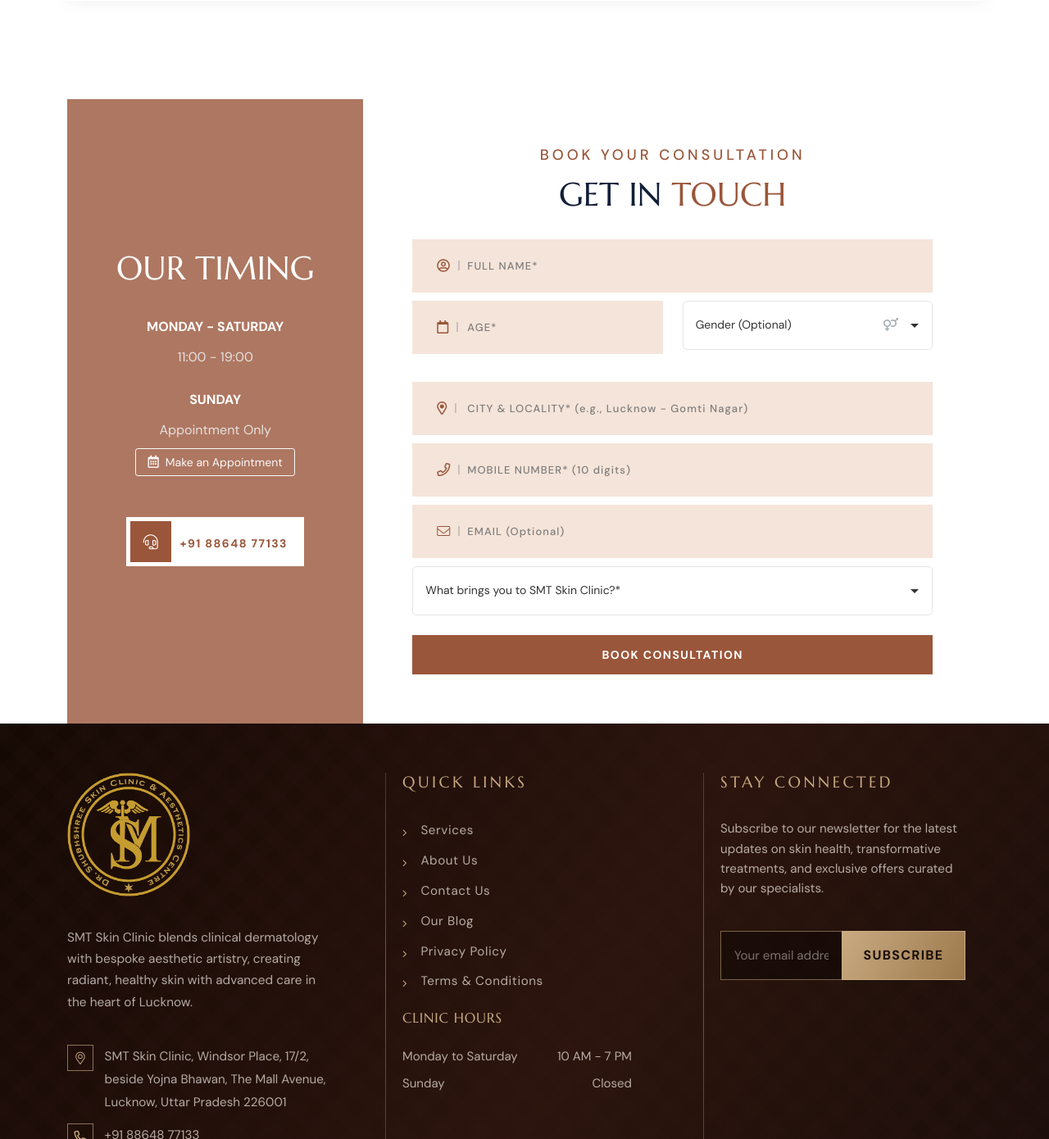
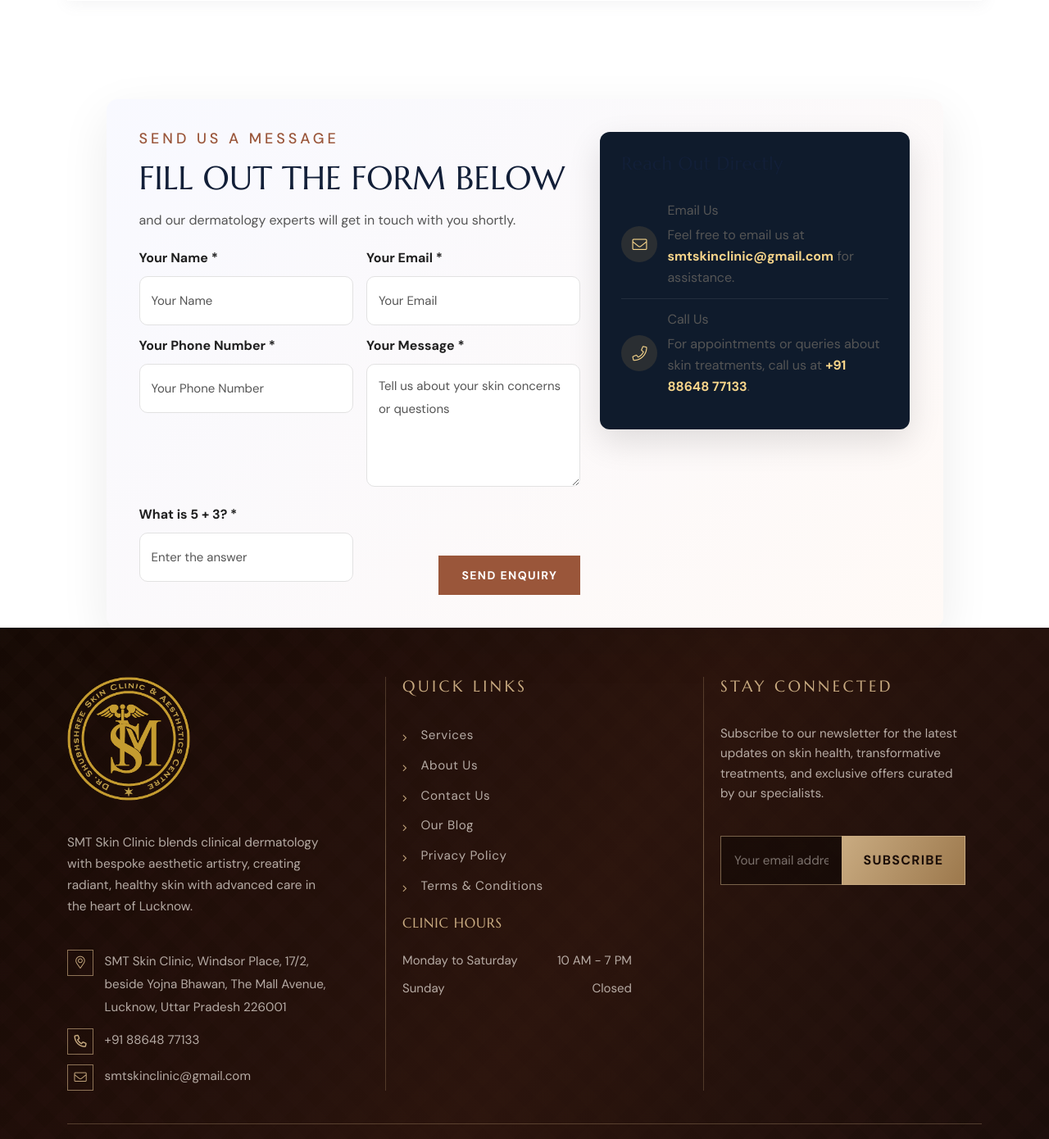
Before and after one commit to Shivam020202/subhshree-clinic, a PHP site: page / in a window 1280 px wide. Shown: the part 5110-6500 px from the top of the page at 82% size. Run offline with PHP 8.4, Linux system fonts and the light colour scheme.

Commit message:
something :)

```diff
--- a/index.php
+++ b/index.php
@@ -960,171 +960,294 @@ $page_keywords = "dermatologist lucknow, skin clinic lucknow, laser treatment lu
     </section>
 
     <!-- Contact Area -->
-    <section class="vs-cart-wrapper  ">
+    <section class="vs-cart-wrapper contact-section-modern">
         <div class="parallax" data-parallax-image="assets/img/home/contact-bg.webp"></div>
         <div class="container">
-            <div class="row gx-0">
-                <div class="col-md-auto wow fadeInUp" data-wow-delay="0.2s">
-                    <div class="info-box" data-overlay="theme" data-opacity="8">
-                        <h3 class="sec-title text-uppercase">Our Timing</h3>
-                        <div class="info-item">
-                            <h4 class="info-title">MONDAY - SATURDAY</h4>
-                            <p class="info-text">11:00 - 19:00</p>
-                        </div>
-                        <div class="info-item">
-                            <h4 class="info-title"> SUNDAY</h4>
-                            <p class="info-text mb-2">Appointment Only</p><a href="/contact.php"
-                                class="btn btn-outline-light btn-sm btn-appointment d-inline-flex align-items-center"
-                                aria-label="Make an Appointment">
-                                <i class="far fa-calendar-alt me-2" aria-hidden="true"></i>
-                                Make an Appointment
-                            </a>
-                        </div>
-                        <a href="tel:+918864877133" class="vs-btn style6"><i class="fal fa-headset"></i>+91 88648
-                            77133</a>
-                    </div>
-                </div>
-                <div class="col wow fadeInUp" data-wow-delay="0.3s">
-                    <form action="https://api.web3forms.com/submit" method="POST" class="form-style4" id="contactForm">
-                        <!-- Web3Forms Access Key -->
+            <style>
+                .contact-card {
+                    background: #fff;
+                    border-radius: 14px;
+                    box-shadow: 0 20px 60px rgba(0, 0, 0, 0.08);
+                    padding: 40px;
+                    position: relative;
+                    z-index: 2;
+                }
+
+                .contact-card::after {
+                    content: "";
+                    position: absolute;
+                    inset: 0;
+                    border-radius: 14px;
+                    background: linear-gradient(135deg, rgba(238, 240, 255, 0.4), rgba(255, 245, 239, 0.55));
+                    z-index: -1;
+                }
+
+                .smt-contact-form .form-group,
+                .smt-contact-form .form-row {
+                    margin-bottom: 16px;
+                }
+
+                .smt-contact-form input,
+                .smt-contact-form textarea {
+                    width: 100%;
+                    border: 1px solid #e2e2e2;
+                    border-radius: 10px;
+                    padding: 12px 14px;
+                    font-size: 15px;
+                    transition: all 0.2s ease;
+                    background: #fff;
+                }
+
+                .smt-contact-form input:focus,
+                .smt-contact-form textarea:focus {
+                    border-color: #c49b5a;
+                    box-shadow: 0 0 0 3px rgba(196, 155, 90, 0.15);
+                    outline: none;
+                }
+
+                .smt-contact-form label {
+                    font-weight: 600;
+                    margin-bottom: 8px;
+                    display: block;
+                    color: #1f1f1f;
+                }
+
+                .form-status {
+                    display: none;
+                    margin-top: 12px;
+                    padding: 12px 14px;
+                    border-radius: 10px;
+                    font-weight: 600;
+                }
+
+                .form-status.success {
+                    background: #e8f5e9;
+                    color: #256029;
+                    border: 1px solid #c8e6c9;
+                }
+
+                .form-status.error {
+                    background: #fdecea;
+                    color: #c62828;
+                    border: 1px solid #f5c6cb;
+                }
+
+                .contact-direct-card {
+                    background: #0f1b2c;
+                    color: #f3f6fb;
+                    border-radius: 12px;
+                    padding: 26px;
+                    height: 100%;
+                    box-shadow: 0 15px 40px rgba(0, 0, 0, 0.12);
+                }
+
+                .contact-direct-card h3 {
+                    font-size: 22px;
+                    margin-bottom: 18px;
+                    letter-spacing: 0.02em;
+                }
+
+                .contact-direct-card .contact-item {
+                    display: grid;
+                    grid-template-columns: 44px 1fr;
+                    gap: 12px;
+                    align-items: center;
+                    padding: 12px 0;
+                    border-bottom: 1px solid rgba(255, 255, 255, 0.08);
+                }
+
+                .contact-direct-card .contact-item:last-child {
+                    border-bottom: none;
+                }
+
+                .contact-direct-card .icon-wrap {
+                    width: 44px;
+                    height: 44px;
+                    border-radius: 50%;
+                    display: inline-flex;
+                    align-items: center;
+                    justify-content: center;
+                    background: rgba(196, 155, 90, 0.15);
+                    color: #f6d48a;
+                    font-size: 18px;
+                }
+
+                .contact-direct-card a {
+                    color: #f6d48a;
+                    text-decoration: none;
+                    font-weight: 600;
+                }
+
+                .contact-direct-card a:hover {
+                    text-decoration: underline;
+                }
+
+                @media (max-width: 991px) {
+                    .contact-card {
+                        padding: 28px;
+                    }
+                }
+
+                @media (max-width: 767px) {
+                    .contact-card {
+                        padding: 24px;
+                    }
+
+                    .contact-direct-card {
+                        margin-top: 12px;
+                    }
+                }
+            </style>
+
+            <div class="row justify-content-center wow fadeInUp" data-wow-delay="0.2s">
+                <div class="col-lg-11">
+                    <div class="contact-card">
+                        <div class="row gy-4 align-items-start">
+                            <div class="col-lg-7">
+                                <span class="sec-subtitle2">Send Us a Message</span>
+                                <h2 class="sec-title text-uppercase">Fill out the form below</h2>
+                                <p class="mb-4">and our dermatology experts will get in touch with you shortly.</p>
+
+                                <form id="homepageContactForm" class="smt-contact-form" action="https://api.web3forms.com/submit" method="POST" novalidate>
                                     <input type="hidden" name="access_key" value="8896dde3-76b7-4bc0-8a62-68a07cb4a523">
-
-                        <!-- Optional: Subject -->
-                        <input type="hidden" name="subject" value="New Consultation Request - SMT Skin Clinic">
-
-                        <!-- Optional: From Name -->
+                                    <input type="hidden" name="subject" value="New Message - SMT Skin Clinic Homepage">
                                     <input type="hidden" name="from_name" value="SMT Skin Clinic Website">
-
-                        <!-- Honeypot Spam Protection (must be a text input, not checkbox) -->
                                     <input type="text" name="botcheck" class="hidden" style="display: none;">
 
-                        <span class="sec-subtitle2">Book Your Consultation</span>
-                        <h2 class="sec-title text-uppercase">get in <span class="text-theme">touch</span></h2>
-
-                        <!-- Section 1: About You -->
-                        <div class="form-group">
-                            <input type="text" name="name" id="full_name" placeholder="FULL NAME*" required
-                                minlength="3">
-                            <i class="far fa-user-circle"></i>
-                        </div>
-                        <div class="row">
+                                    <div class="row g-3">
                                         <div class="col-md-6">
                                             <div class="form-group">
-                                    <input type="number" name="age" id="age" placeholder="AGE*" required min="16"
-                                        max="80">
-                                    <i class="far fa-calendar"></i>
+                                                <label for="contact_name">Your Name *</label>
+                                                <input type="text" id="contact_name" name="name" placeholder="Your Name" aria-label="Your Name" required>
                                             </div>
                                         </div>
                                         <div class="col-md-6">
                                             <div class="form-group">
-                                    <select name="gender" id="gender" class="form-control">
-                                        <option value="">Gender (Optional)</option>
-                                        <option value="Male">Male</option>
-                                        <option value="Female">Female</option>
-                                        <option value="Prefer not to say">Prefer not to say</option>
-                                        <option value="Other">Other</option>
-                                    </select>
-                                    <i class="far fa-venus-mars"></i>
+                                                <label for="contact_email">Your Email *</label>
+                                                <input type="email" id="contact_email" name="email" placeholder="Your Email" aria-label="Your Email" required>
                                             </div>
                                         </div>
                                     </div>
 
+                                    <div class="row g-3">
+                                        <div class="col-md-6">
                                             <div class="form-group">
-                            <input type="text" name="city_locality" id="city_locality"
-                                placeholder="CITY & LOCALITY* (e.g., Lucknow - Gomti Nagar)" required>
-                            <i class="far fa-map-marker-alt"></i>
+                                                <label for="contact_phone">Your Phone Number *</label>
+                                                <input type="tel" id="contact_phone" name="phone" placeholder="Your Phone Number" aria-label="Your Phone Number" required>
+                                            </div>
+                                        </div>
+                                        <div class="col-md-6">
+                                            <div class="form-group">
+                                                <label for="contact_message">Your Message *</label>
+                                                <textarea id="contact_message" name="message" rows="4" placeholder="Tell us about your skin concerns or questions" aria-label="Your Message" required></textarea>
+                                            </div>
+                                        </div>
                                     </div>
 
+                                    <div class="row g-3 align-items-end">
+                                        <div class="col-md-6">
                                             <div class="form-group">
-                            <input type="tel" name="mobile" id="mobile" placeholder="MOBILE NUMBER* (10 digits)"
-                                required pattern="[6-9]\d{9}" title="Enter a valid 10-digit Indian mobile number">
-                            <i class="far fa-phone"></i>
+                                                <label for="math_answer">What is 5 + 3? *</label>
+                                                <input type="number" id="math_answer" name="math_answer" placeholder="Enter the answer" aria-label="Enter the answer" required>
+                                            </div>
+                                        </div>
+                                        <div class="col-md-6 text-md-end">
+                                            <button class="vs-btn" type="submit" id="contactSubmitBtn">Send Enquiry</button>
+                                        </div>
                                     </div>
 
-                        <div class="form-group">
-                            <input type="email" name="email" id="email" placeholder="EMAIL (Optional)">
-                            <i class="fal fa-envelope"></i>
+                                    <div id="contactStatus" class="form-status" role="alert" aria-live="polite"></div>
+                                </form>
+                            </div>
+                            <div class="col-lg-5">
+                                <div class="contact-direct-card">
+                                    <h3>Reach Out Directly</h3>
+                                    <div class="contact-item">
+                                        <span class="icon-wrap"><i class="fal fa-envelope"></i></span>
+                                        <div>
+                                            <p class="mb-1">Email Us</p>
+                                            <p class="mb-0">Feel free to email us at <a href="mailto:smtskinclinic@gmail.com">smtskinclinic@gmail.com</a> for assistance.</p>
+                                        </div>
+                                    </div>
+                                    <div class="contact-item">
+                                        <span class="icon-wrap"><i class="fal fa-phone"></i></span>
+                                        <div>
+                                            <p class="mb-1">Call Us</p>
+                                            <p class="mb-0">For appointments or queries about skin treatments, call us at <a href="tel:+918864877133">+91 88648 77133</a>.</p>
+                                        </div>
+                                    </div>
+                                </div>
+                            </div>
+                        </div>
+                    </div>
+                </div>
+            </div>
         </div>
 
-                        <!-- Section 2: Your Skin/Hair Concern -->
-                        <div class="form-group">
-                            <select name="primary_concern" id="primary_concern" class="form-control" required>
-                                <option value="">What brings you to SMT Skin Clinic?*</option>
-                                <option value="Acne or acne scars">Acne or acne scars</option>
-                                <option value="Anti-aging / fine lines & wrinkles">Anti-aging / fine lines & wrinkles
-                                </option>
-                                <option value="Pigmentation / uneven skin tone">Pigmentation / uneven skin tone</option>
-                                <option value="Hair fall or hair thinning">Hair fall or hair thinning</option>
-                                <option value="Laser hair removal">Laser hair removal</option>
-                                <option value="Body contouring / weight loss">Body contouring / weight loss</option>
-                                <option value="Skin glow / maintenance">Skin glow / maintenance</option>
-                                <option value="Other">Other (Please specify below)</option>
-                            </select>
-                            <i class="far fa-heart-pulse"></i>
-                        </div>
+        <script>
+            document.addEventListener('DOMContentLoaded', () => {
+                const form = document.getElementById('homepageContactForm');
+                const statusBox = document.getElementById('contactStatus');
+                const submitBtn = document.getElementById('contactSubmitBtn');
 
-                        <div class="form-group" id="otherConcernGroup" style="display: none;">
-                            <input type="text" name="concern_other_text" id="concernOtherText"
-                                placeholder="PLEASE SPECIFY YOUR CONCERN*">
-                            <i class="far fa-comment-dots"></i>
-                        </div>
+                const showStatus = (message, type) => {
+                    statusBox.textContent = message;
+                    statusBox.classList.remove('success', 'error');
+                    statusBox.classList.add(type);
+                    statusBox.style.display = 'block';
+                };
 
-                        <div class="form-group mt-4">
-                            <button class="vs-btn" type="submit" id="submitBtn">Book Consultation</button>
-                        </div>
+                const validateEmail = (email) => {
+                    const pattern = /^[\w.-]+@[\w.-]+\.[A-Za-z]{2,}$/;
+                    return pattern.test(email);
+                };
 
-                        <div id="formMessage"
-                            style="margin-top: 15px; padding: 10px; border-radius: 5px; display: none;"></div>
-                    </form>
+                const validatePhone = (phone) => {
+                    const digits = phone.replace(/\D/g, '');
+                    return digits.length >= 10 && digits.length <= 15;
+                };
 
-                    <script>
-                        // Show/hide "Other" text field based on dropdown selection
-                        document.getElementById('primary_concern').addEventListener('change', function () {
-                            const otherGroup = document.getElementById('otherConcernGroup');
-                            const otherText = document.getElementById('concernOtherText');
-
-                            if (this.value === 'Other') {
-                                otherGroup.style.display = 'block';
-                                otherText.required = true;
-                            } else {
-                                otherGroup.style.display = 'none';
-                                otherText.required = false;
-                                otherText.value = '';
-                            }
-                        });
-
-                        // Form validation and submission
-                        document.getElementById('contactForm').addEventListener('submit', async function (e) {
+                form.addEventListener('submit', async (e) => {
                     e.preventDefault();
 
-                            // Validate concern is selected
-                            const concern = document.getElementById('primary_concern').value;
-                            if (!concern) {
-                                alert('Please select what brings you to SMT Skin Clinic.');
-                                document.getElementById('primary_concern').focus();
-                                return false;
+                    statusBox.style.display = 'none';
+
+                    const name = form.name.value.trim();
+                    const email = form.email.value.trim();
+                    const phone = form.phone.value.trim();
+                    const message = form.message.value.trim();
+                    const mathAnswer = form.math_answer.value.trim();
+
+                    if (!name || !email || !phone || !message || !mathAnswer) {
+                        showStatus('Please complete all required fields.', 'error');
+                        return;
                     }
 
-                            // If "Other" is selected, validate text field
-                            const otherText = document.getElementById('concernOtherText');
-                            if (concern === 'Other' && !otherText.value.trim()) {
-                                alert('Please specify your concern in the text field.');
-                                otherText.focus();
-                                return false;
+                    if (!validateEmail(email)) {
+                        showStatus('Please enter a valid email address.', 'error');
+                        form.email.focus();
+                        return;
                     }
 
-                            const submitBtn = document.getElementById('submitBtn');
-                            const formMessage = document.getElementById('formMessage');
-                            const form = this;
+                    if (!validatePhone(phone)) {
+                        showStatus('Please enter a valid phone number (10-15 digits).', 'error');
+                        form.phone.focus();
+                        return;
+                    }
 
-                            // Disable submit button and show loading
+                    if (parseInt(mathAnswer, 10) !== 8) {
+                        showStatus('Please solve the math check correctly (5 + 3 = 8).', 'error');
+                        form.math_answer.focus();
+                        return;
+                    }
+
                     submitBtn.disabled = true;
                     submitBtn.textContent = 'Sending...';
 
                     const formData = new FormData(form);
 
                     try {
-                                const response = await fetch('https://api.web3forms.com/submit', {
+                        const response = await fetch(form.action, {
                             method: 'POST',
                             body: formData
                         });
@@ -1132,48 +1255,20 @@ $page_keywords = "dermatologist lucknow, skin clinic lucknow, laser treatment lu
                         const data = await response.json();
 
                         if (data.success) {
-                                    // Show success message
-                                    formMessage.style.display = 'block';
-                                    formMessage.style.backgroundColor = '#d4edda';
-                                    formMessage.style.color = '#155724';
-                                    formMessage.style.border = '1px solid #c3e6cb';
-                                    formMessage.style.padding = '15px';
-                                    formMessage.style.borderRadius = '5px';
-                                    formMessage.textContent = '✓ Thank you! Your consultation request has been received. We will contact you shortly.';
-
-                                    // Reset form
+                            showStatus('Thank you! Your enquiry has been sent. Our team will contact you shortly.', 'success');
                             form.reset();
-
-                                    // Hide other concern field
-                                    document.getElementById('otherConcernGroup').style.display = 'none';
-
-                                    // Auto-hide success message after 10 seconds
-                                    setTimeout(() => {
-                                        formMessage.style.display = 'none';
-                                    }, 10000);
                         } else {
-                                    // Show error from API
-                                    throw new Error(data.message || 'Form submission failed');
+                            throw new Error(data.message || 'Form submission failed.');
                         }
                     } catch (error) {
-                                // Show error message
-                                formMessage.style.display = 'block';
-                                formMessage.style.backgroundColor = '#f8d7da';
-                                formMessage.style.color = '#721c24';
-                                formMessage.style.border = '1px solid #f5c6cb';
-                                formMessage.style.padding = '15px';
-                                formMessage.style.borderRadius = '5px';
-                                formMessage.textContent = '✕ Oops! Something went wrong. Please try again or call us at +91-8864877133';
+                        showStatus('Oops! Something went wrong. Please try again or call us at +91 88648 77133.', 'error');
                     } finally {
-                                // Re-enable submit button
                         submitBtn.disabled = false;
-                                submitBtn.textContent = 'Book Consultation';
+                        submitBtn.textContent = 'Send Enquiry';
                     }
                 });
+            });
         </script>
-                </div>
-            </div>
-        </div>
     </section>
 
     <?php include 'footer.php'; ?>
```
Lines whose indentation alone changed are shown as unchanged.
